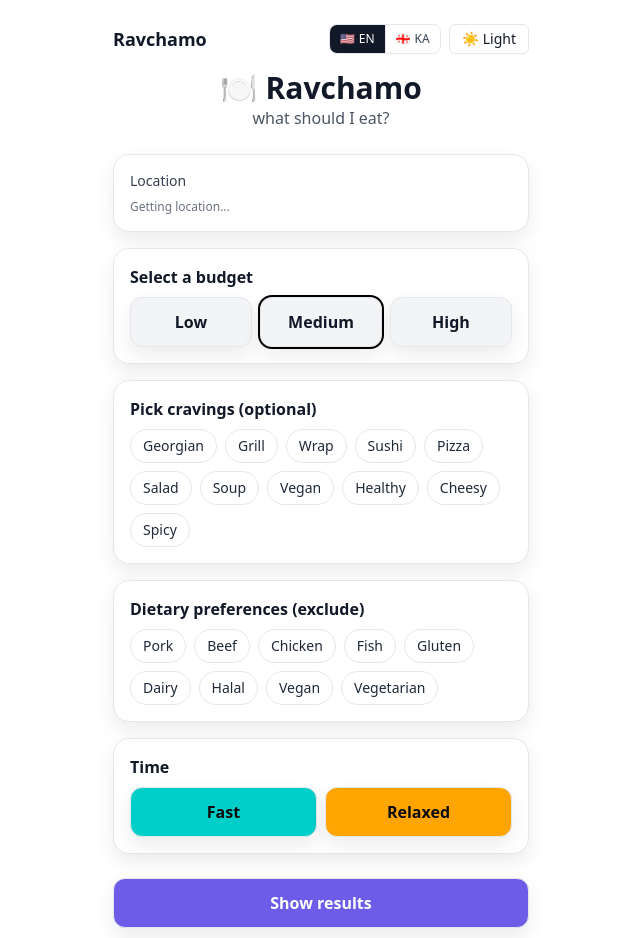
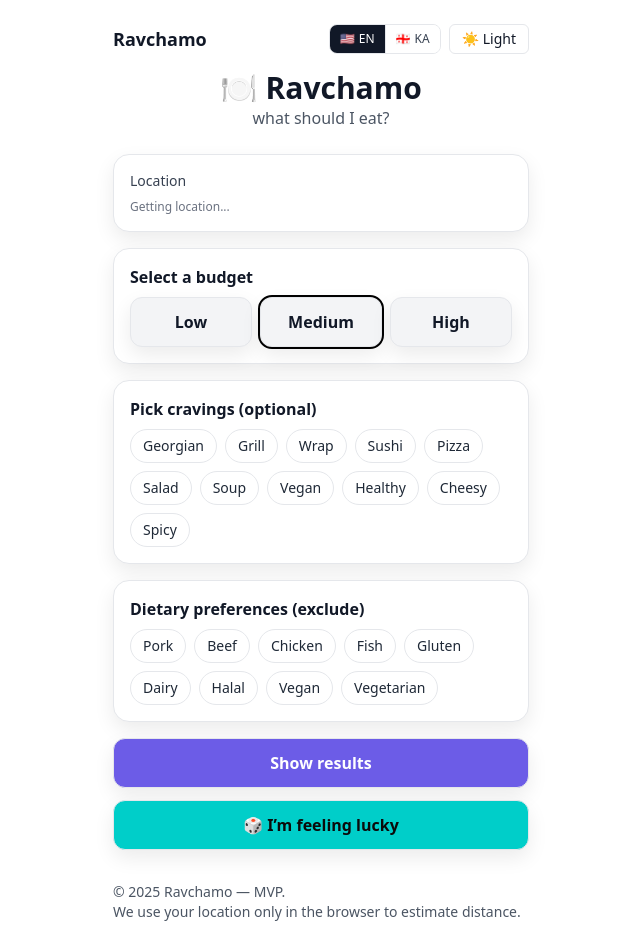
Before and after one commit to underdav1/ravchamo-mvp, a Next.js app: page / in a window 1280 px wide. Shown: the top 938 px of the page, without its empty margins (319-959 px from the left). Built offline with nearby package versions, Linux system fonts and the light colour scheme; no server answers.

Commit message:
Update page.jsx

```diff
--- a/app/page.jsx
+++ b/app/page.jsx
@@ -4,10 +4,10 @@ import { useEffect, useMemo, useState } from "react";
 import { useRouter } from "next/navigation";
 import BigButton from "../components/BigButton";
 import TagToggle from "../components/TagToggle";
-import { useI18n } from "./ui/LangProvider"; // <- NEW
+import { useI18n } from "./ui/LangProvider";
 
 export default function Home() {
-  const t = useI18n(); // <- translation function
+  const t = useI18n();
   const router = useRouter();
 
   const [loc, setLoc] = useState(null);
@@ -15,15 +15,12 @@ export default function Home() {
   const [price, setPrice] = useState("med");
   const [tags, setTags] = useState([]);
   const [exclude, setExclude] = useState([]);
-  const [time, setTime] = useState(null);
 
   // ask for location (with Vake fallback)
   useEffect(() => {
     if (typeof navigator !== "undefined" && navigator.geolocation) {
       navigator.geolocation.getCurrentPosition(
-        (pos) => {
-          setLoc({ lat: pos.coords.latitude, lon: pos.coords.longitude });
-        },
+        (pos) => setLoc({ lat: pos.coords.latitude, lon: pos.coords.longitude }),
         () => {
           setLocDenied(true);
           setLoc({ lat: 41.71, lon: 44.77 });
@@ -53,7 +50,6 @@ export default function Home() {
       price,
       tags: tags.join(","),
       exclude: exclude.join(","),
-      time: time ?? ""
     });
     if (lucky) query.set("lucky", "1");
     router.push(`/results?${query.toString()}`);
@@ -72,9 +68,7 @@ export default function Home() {
           <span className={`text-xs ${loc ? "text-green-700" : "text-gray-500"}`}>
             {loc ? t("loc.ready") : t("loc.getting")}
           </span>
-          {locDenied && (
-            <span className="text-xs text-orange-600">{t("loc.deniedVake")}</span>
-          )}
+          {locDenied && <span className="text-xs text-orange-600">{t("loc.deniedVake")}</span>}
         </div>
       </div>
 
@@ -110,9 +104,9 @@ export default function Home() {
               key={opt}
               label={labelFor(opt)}
               selected={tags.includes(opt)}
-              onClick={() => {
-                setTags((prev) => (prev.includes(opt) ? prev.filter((x) => x !== opt) : [...prev, opt]));
-              }}
+              onClick={() =>
+                setTags((prev) => (prev.includes(opt) ? prev.filter((x) => x !== opt) : [...prev, opt]))
+              }
             />
           ))}
         </div>
@@ -126,29 +120,11 @@ export default function Home() {
               key={opt}
               label={labelFor(opt)}
               selected={exclude.includes(opt)}
-              onClick={() => {
-                setExclude((prev) => (prev.includes(opt) ? prev.filter((x) => x !== opt) : [...prev, opt]));
-              }}
+              onClick={() =>
+                setExclude((prev) => (prev.includes(opt) ? prev.filter((x) => x !== opt) : [...prev, opt]))
+              }
             />
           ))}
-        </div>
-      </div>
-
-      <div className="card mb-6">
-        <div className="font-semibold mb-2">{t("time")}</div>
-        <div className="grid grid-cols-2 gap-2">
-          <BigButton
-            className={`kahoot-mint ${time === "fast" ? "outline outline-2 outline-black dark:outline-white" : ""}`}
-            onClick={() => setTime("fast")}
-          >
-            {t("fast")}
-          </BigButton>
-          <BigButton
-            className={`kahoot-orange ${time === "relaxed" ? "outline outline-2 outline-black dark:outline-white" : ""}`}
-            onClick={() => setTime("relaxed")}
-          >
-            {t("relaxed")}
-          </BigButton>
         </div>
       </div>
 
```
